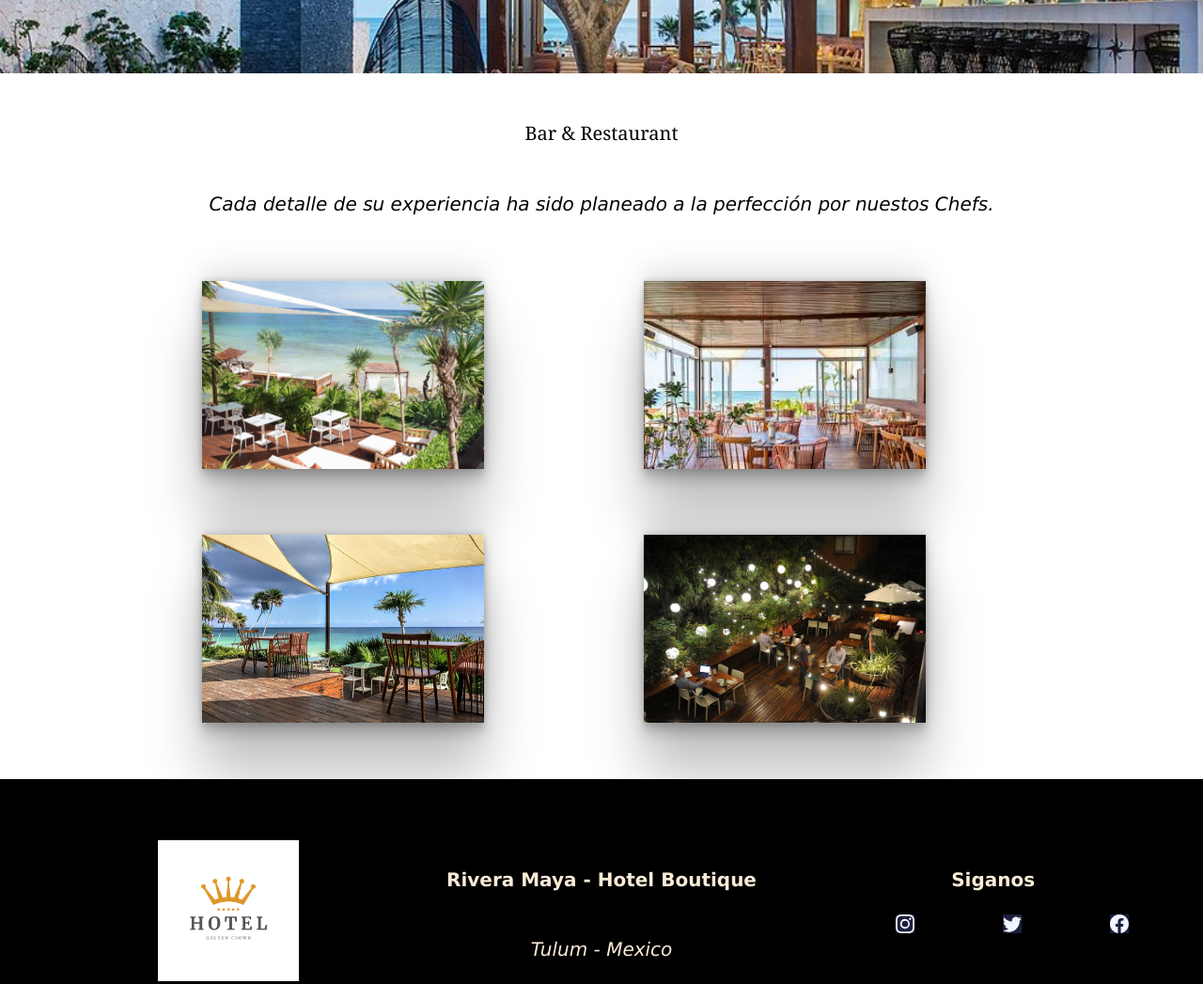
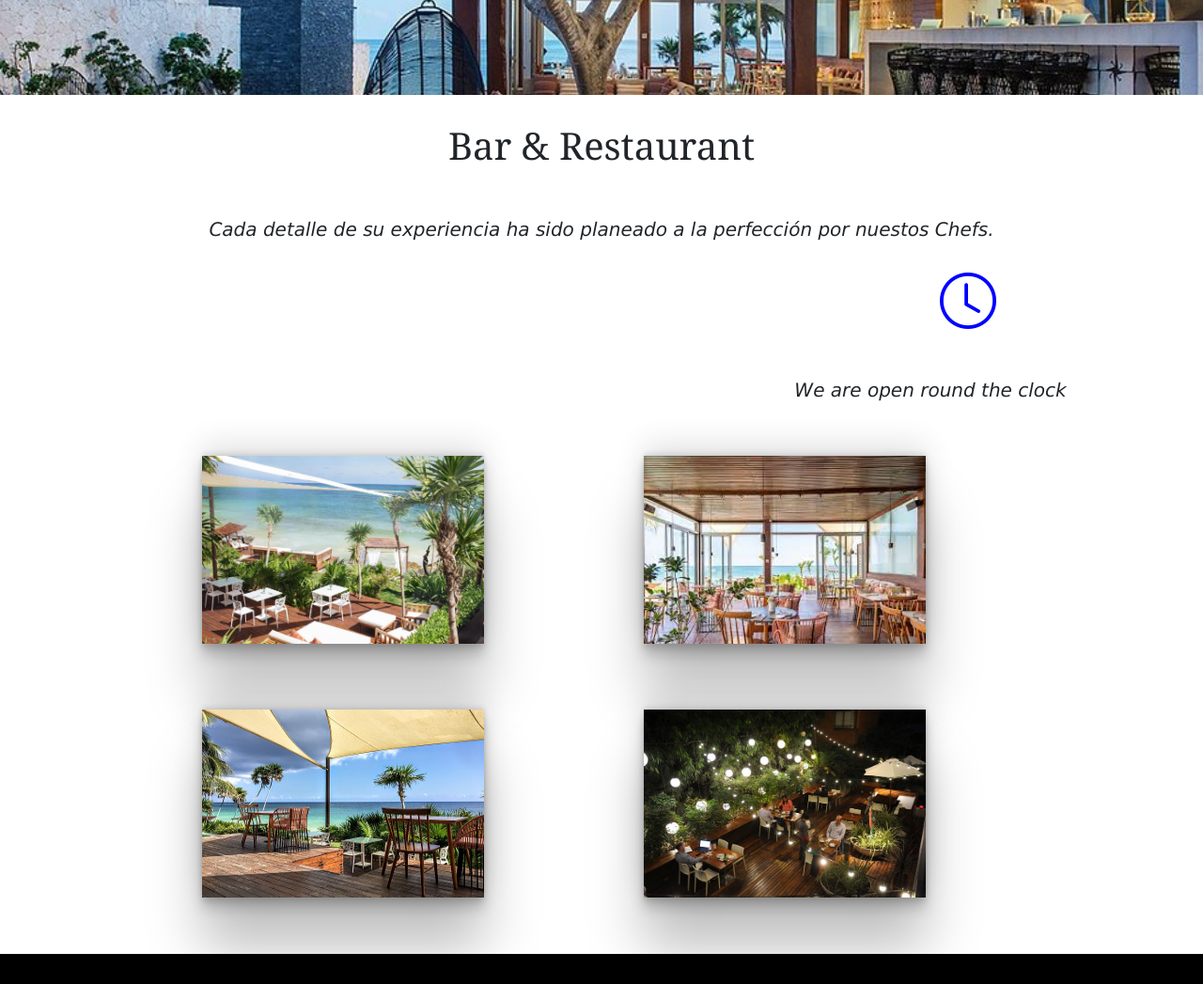
Before and after one commit to astonoshi/Bootstrack, a plain HTML site: page pages/restandbar.html in a window 1280 px wide. Shown: the part 560-1607 px from the top of the page at 94% size. Drawn offline with nearby package versions, Linux system fonts and the light colour scheme.

Commit message:
Desafio Adicional Finalizado

```diff
--- a/ccs/style.css
+++ b/ccs/style.css
@@ -111,11 +111,11 @@ h3{
     margin-top: 50px;
 }
 
-h4{
+h2{
     text-align: center;
     margin-top: 50px;
-    font-size: 30px;
-    font-family:Arial, Helvetica, sans-serif
+    font-size: 40px;
+    font-family:Georgia, 'Times New Roman', Times, serif;
     }
 
 
@@ -151,6 +151,7 @@ h4{
 
 .item{
     width: 100%;
+    height: 100%;
 }
 
 h3{
@@ -213,16 +214,12 @@ h2{
   }
 
 
-
-
-
-
-
-h4{
-    font-family: Verdana, Geneva, Tahoma, sans-serif;
+h6{
+    font-family: Georgia, 'Times New Roman', Times, serif;
     font-size: 40px;
     text-align: center;
     font-weight: 200;
+    margin-top: 30px;
 }
 p{
     font-size: 20px;
@@ -230,6 +227,25 @@ p{
     font-style: italic;
     text-align: center;
     margin-top: 40px;
+}
+
+
+    h5{
+        font-size: 15px;
+        font-family: Georgia, 'Times New Roman', Times, serif;
+     padding-left: 1050px;
+    }
+    .bi-clock{
+        font-size: 60px;
+        padding-left: 1000px;
+        color: blue;
+          }
+
+
+.open{
+    line-height: 0;
+    padding-left: 700px;
+
 }
 
 .galeria{
@@ -253,7 +269,8 @@ p{
 }
 
 .galeria__img:hover{
-    filter: brightness(120%);
+    filter: brightness(130%);
+
 }
 
 h2{
--- a/pages/restandbar.html
+++ b/pages/restandbar.html
@@ -4,7 +4,12 @@
     <meta charset="UTF-8">
     <meta http-equiv="X-UA-Compatible" content="IE=edge">
     <meta name="viewport" content="width=device-width, initial-scale=1.0">
-    <link rel="stylesheet" href="../ccs/style.css">
+    <link href="https://cdn.jsdelivr.net/npm/bootstrap@5.1.3/dist/css/bootstrap.min.css" rel="stylesheet" integrity="sha384-1BmE4kWBq78iYhFldvKuhfTAU6auU8tT94WrHftjDbrCEXSU1oBoqyl2QvZ6jIW3" crossorigin="anonymous">
+<script src="https://cdn.jsdelivr.net/npm/bootstrap@5.1.3/dist/js/bootstrap.bundle.min.js" integrity="sha384-ka7Sk0Gln4gmtz2MlQnikT1wXgYsOg+OMhuP+IlRH9sENBO0LRn5q+8nbTov4+1p" crossorigin="anonymous"></script>
+<link href="https://unpkg.com/aos@2.3.1/dist/aos.css" rel="stylesheet">
+<link rel="stylesheet" href="https://cdnjs.cloudflare.com/ajax/libs/font-awesome/6.0.0/css/all.min.css">
+<script src="https://kit.fontawesome.com/1235f70bbc.js" crossorigin="anonymous"></script>
+<link rel="stylesheet" href="../ccs/style.css">
     <title>css</title>
 </head>
 <body>
@@ -43,16 +48,28 @@
         <h2 class="tituloAdicional">Tulùm - Mexico</h2>
 
     </main>
-    <h4>Bar & Restaurant</h4>
+    <h6>Bar & Restaurant</h6>
     <p>Cada detalle de su experiencia ha sido planeado a la perfección por nuestos Chefs.</p>
 
+
+    <i class="bi bi-clock"></i>
+    <p class="open">We are open round the clock</p>
+
+
+
+
+
+
+
     <div class="galeria">
+
         <img src="../img/restaurante 2.jpeg" alt="" class="galeria__img">
         <img src="../img/restaurantedos.jpg" alt="" class="galeria__img">
         <img src="../img/restaurant3.jpeg" alt="" class="galeria__img">
         <img src="../img/rest-cinco.jpg" alt="" class="galeria__img">
+    </div>
 
-    </div>
+
 
 
 
```
Also changed, not shown: index.html (+1 -1 lines), img/open.jpg (added).
